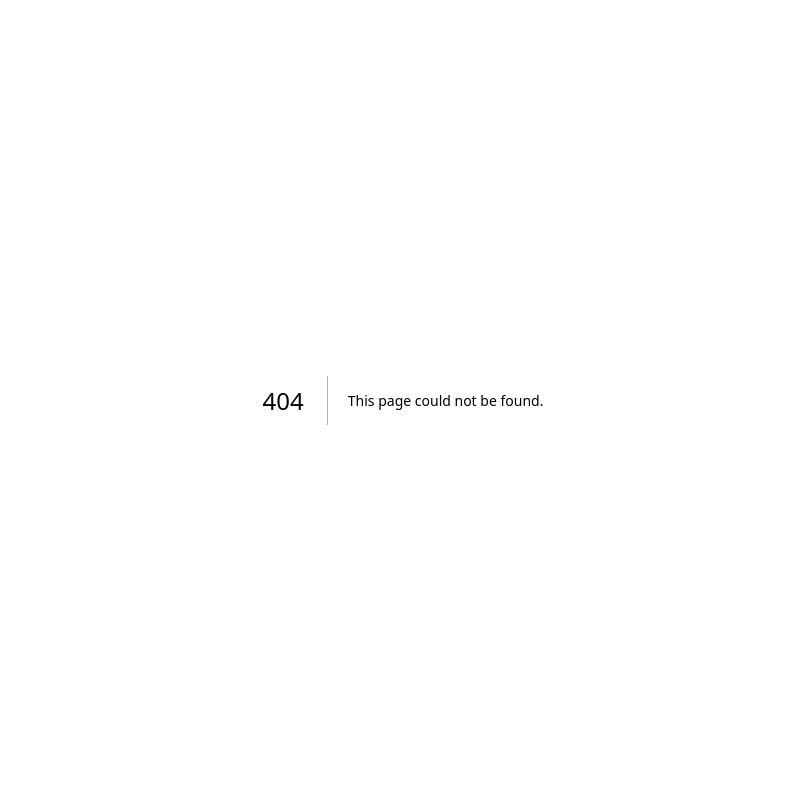
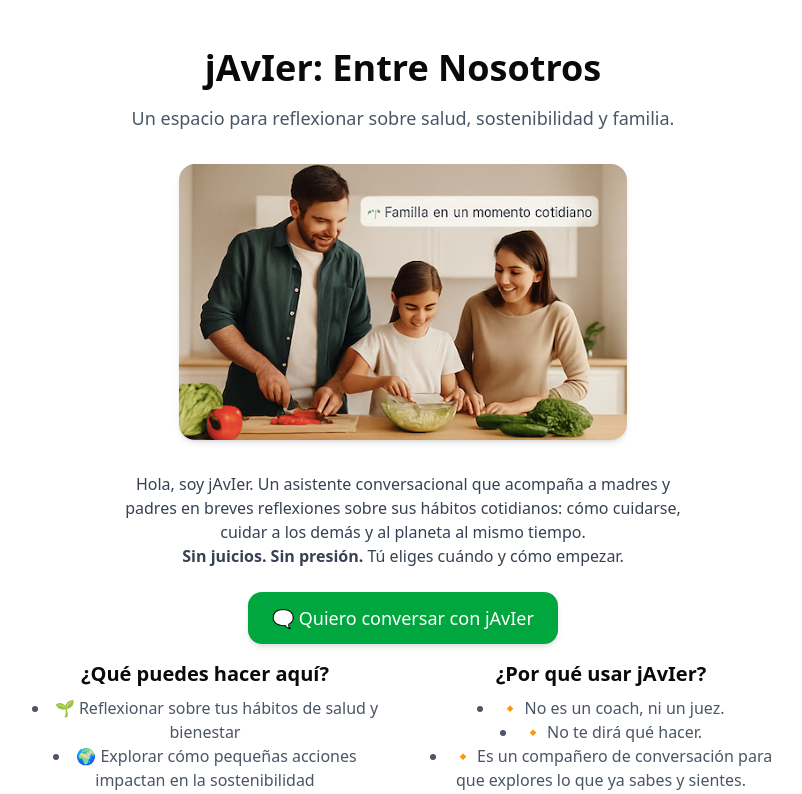
Before and after one commit to ledelab2030/javier-web, a Next.js app: page /sobre_javier in a window 1280 px wide. Before the commit this address had no page. Shown: the top 794 px of the page, without its empty margins (237-1039 px from the left). Built offline with nearby package versions, Linux system fonts and the light colour scheme.

Commit message:
Reemplazar con Home 1.0 y subir /sobre_javier con su page.tsx

```diff
--- a/src/app/page.tsx
+++ b/src/app/page.tsx
@@ -1,66 +1,23 @@
 "use client";
+
 import Image from "next/image";
 
-export default function JavierAlternativo() {
+export default function JavierPage() {
   return (
     <div className="min-h-screen bg-white flex flex-col items-center justify-center px-6 py-12">
-      <h1 className="text-4xl font-bold mb-4 text-center">jAvIer: Entre Nosotros</h1>
+      <h1 className="text-4xl font-bold mb-4 text-center">jAvIer</h1>
       <p className="text-lg text-gray-600 text-center max-w-xl mb-8">
         Un espacio para reflexionar sobre salud, sostenibilidad y familia.
-      </p>
-
-      <div className="mb-8">
-        <Image
-          src="/family-cooking.jpg"
-          alt="Familia en un momento cotidiano"
-          width={400}
-          height={300}
-          className="rounded-2xl shadow-md w-full max-w-md object-cover"
-        />
-      </div>
-
-      <p className="text-center text-gray-700 max-w-xl mb-6">
-        Hola, soy jAvIer. Un asistente conversacional que acompaña a madres y padres en breves reflexiones sobre sus hábitos cotidianos:
-        cómo cuidarse, cuidar a los demás y al planeta al mismo tiempo.
-        <br />
-        <strong>Sin juicios. Sin presión.</strong> Tú eliges cuándo y cómo empezar.
       </p>
 
       <a
         href="https://chatgpt.com/g/g-67e32e0e5d108191a26d755114ea55f0-javier-acompanante-en-salud-y-sostenibilidad"
         target="_blank"
         rel="noopener noreferrer"
-        className="bg-green-600 hover:bg-green-700 text-white px-6 py-3 rounded-xl text-lg shadow-md mb-4"
+        className="bg-green-600 hover:bg-green-700 text-white px-6 py-3 rounded-xl text-lg shadow-md"
       >
         🗨️ Quiero conversar con jAvIer
       </a>
-
-      <div className="grid grid-cols-1 md:grid-cols-2 gap-6 max-w-3xl text-center">
-        <div>
-          <h2 className="font-semibold text-xl mb-2">¿Qué puedes hacer aquí?</h2>
-          <ul className="text-gray-600 list-disc list-inside">
-            <li>🌱 Reflexionar sobre tus hábitos de salud y bienestar</li>
-            <li>🌍 Explorar cómo pequeñas acciones impactan en la sostenibilidad</li>
-            <li>👨‍👩‍👧‍👦 Hablar sobre el cuidado familiar y cómo se transforma día a día</li>
-            <li>📝 Registrar tus reflexiones si así lo deseas (opcional)</li>
-          </ul>
-        </div>
-
-        <div>
-          <h2 className="font-semibold text-xl mb-2">¿Por qué usar jAvIer?</h2>
-          <ul className="text-gray-600 list-disc list-inside">
-            <li>🔸 No es un coach, ni un juez.</li>
-            <li>🔸 No te dirá qué hacer.</li>
-            <li>🔸 Es un compañero de conversación para que explores lo que ya sabes y sientes.</li>
-          </ul>
-        </div>
-      </div>
-
-      <div className="mt-12 text-center text-gray-500 text-sm max-w-xl">
-        <p>¿Se guardan mis datos? No. Solo tú decides si quieres generar un resumen y compartirlo. La conversación es privada.</p>
-        <p className="mt-4">Proyecto de Tesis de Maestría en Tecnología Educativa - Universidad de Tartu, 2025</p>
-        <p>Contacto: tu-correo@example.com</p>
-      </div>
     </div>
   );
 }
--- /dev/null
+++ b/src/app/sobre_javier/page.tsx
@@ -0,0 +1,66 @@
+"use client";
+import Image from "next/image";
+
+export default function JavierAlternativo() {
+  return (
+    <div className="min-h-screen bg-white flex flex-col items-center justify-center px-6 py-12">
+      <h1 className="text-4xl font-bold mb-4 text-center">jAvIer: Entre Nosotros</h1>
+      <p className="text-lg text-gray-600 text-center max-w-xl mb-8">
+        Un espacio para reflexionar sobre salud, sostenibilidad y familia.
+      </p>
+
+      <div className="mb-8">
+        <Image
+          src="/family-cooking.jpg"
+          alt="Familia en un momento cotidiano"
+          width={400}
+          height={300}
+          className="rounded-2xl shadow-md w-full max-w-md object-cover"
+        />
+      </div>
+
+      <p className="text-center text-gray-700 max-w-xl mb-6">
+        Hola, soy jAvIer. Un asistente conversacional que acompaña a madres y padres en breves reflexiones sobre sus hábitos cotidianos:
+        cómo cuidarse, cuidar a los demás y al planeta al mismo tiempo.
+        <br />
+        <strong>Sin juicios. Sin presión.</strong> Tú eliges cuándo y cómo empezar.
+      </p>
+
+      <a
+        href="https://chatgpt.com/g/g-67e32e0e5d108191a26d755114ea55f0-javier-acompanante-en-salud-y-sostenibilidad"
+        target="_blank"
+        rel="noopener noreferrer"
+        className="bg-green-600 hover:bg-green-700 text-white px-6 py-3 rounded-xl text-lg shadow-md mb-4"
+      >
+        🗨️ Quiero conversar con jAvIer
+      </a>
+
+      <div className="grid grid-cols-1 md:grid-cols-2 gap-6 max-w-3xl text-center">
+        <div>
+          <h2 className="font-semibold text-xl mb-2">¿Qué puedes hacer aquí?</h2>
+          <ul className="text-gray-600 list-disc list-inside">
+            <li>🌱 Reflexionar sobre tus hábitos de salud y bienestar</li>
+            <li>🌍 Explorar cómo pequeñas acciones impactan en la sostenibilidad</li>
+            <li>👨‍👩‍👧‍👦 Hablar sobre el cuidado familiar y cómo se transforma día a día</li>
+            <li>📝 Registrar tus reflexiones si así lo deseas (opcional)</li>
+          </ul>
+        </div>
+
+        <div>
+          <h2 className="font-semibold text-xl mb-2">¿Por qué usar jAvIer?</h2>
+          <ul className="text-gray-600 list-disc list-inside">
+            <li>🔸 No es un coach, ni un juez.</li>
+            <li>🔸 No te dirá qué hacer.</li>
+            <li>🔸 Es un compañero de conversación para que explores lo que ya sabes y sientes.</li>
+          </ul>
+        </div>
+      </div>
+
+      <div className="mt-12 text-center text-gray-500 text-sm max-w-xl">
+        <p>¿Se guardan mis datos? No. Solo tú decides si quieres generar un resumen y compartirlo. La conversación es privada.</p>
+        <p className="mt-4">Proyecto de Tesis de Maestría en Tecnología Educativa - Universidad de Tartu, 2025</p>
+        <p>Contacto: tu-correo@example.com</p>
+      </div>
+    </div>
+  );
+}
```
